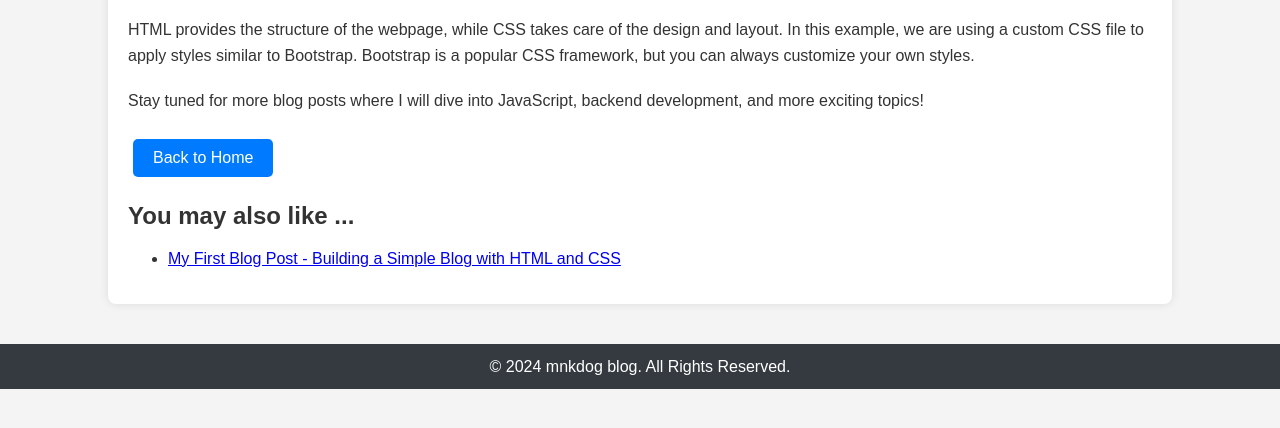
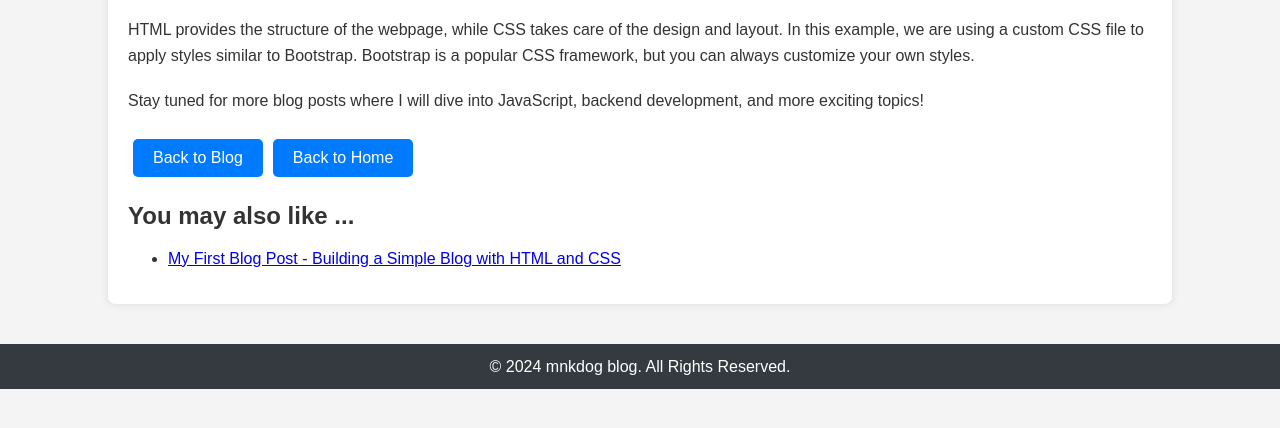
Before and after one commit to mnkdog/mnkdog.github.io, a plain HTML site: page post1.html in a window 1280 px wide. Shown: the part 244-672 px from the top of the page. Drawn offline with Linux system fonts and the light colour scheme.

Commit message:
modularise for including nav buttons

```diff
--- /dev/null
+++ b/navbuttons.html
@@ -0,0 +1,5 @@
+        <!-- Navigation Buttons -->
+        <div class="button-container">
+            <a href="blog.html" class="btn">Back to Blog</a>
+            <a href="/" class="btn">Back to Home</a>
+        </div>
--- a/post1.html
+++ b/post1.html
@@ -28,7 +28,8 @@
         <p>
             Stay tuned for more blog posts where I will dive into JavaScript, backend development, and more exciting topics!
         </p>
-        <a href="index.html" class="btn">Back to Home</a>
+        <!-- Include Nav Buttons -->
+        <div data-include="navbuttons.html"></div>
         <h2>You may also like ...</h2>
 
         <!-- Include Recent Blogs -->
```
